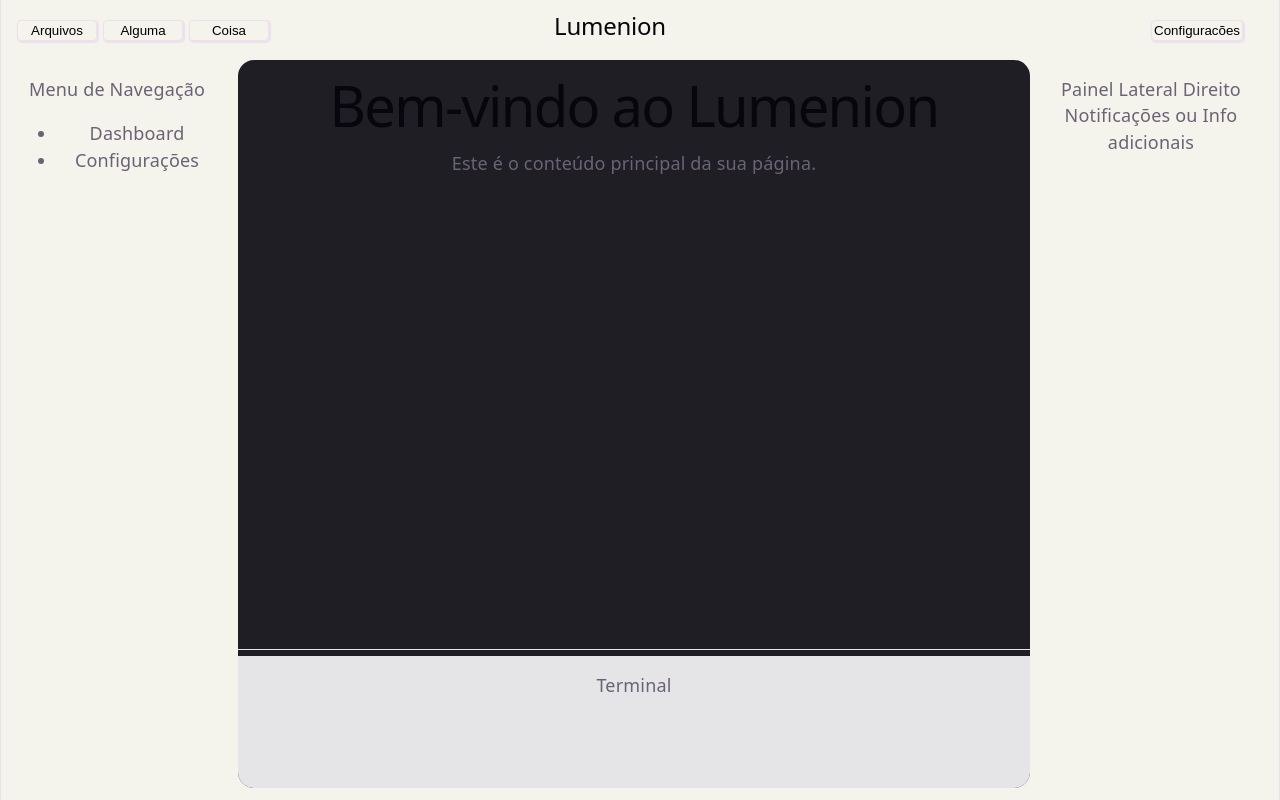
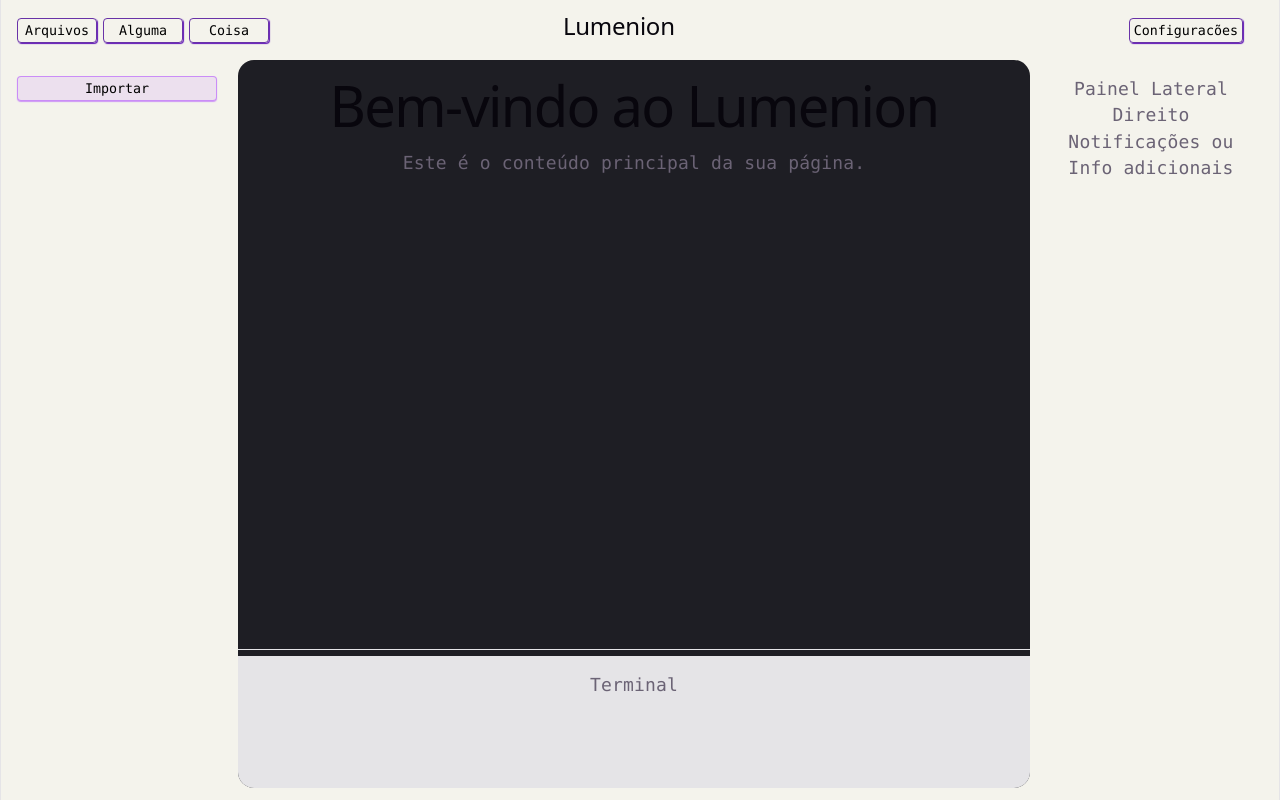
Before and after one commit to CarlosEduardS/Lumenion, a React (Vite) app in the folder frontend/: page / in a window 1280 px wide. Built offline with nearby package versions, Linux system fonts and the light colour scheme.

Commit message:
feat: adicionar axios como dependência e implementar função de importação no HomePage

```diff
--- a/frontend/package.json
+++ b/frontend/package.json
@@ -10,6 +10,7 @@
     "preview": "vite preview"
   },
   "dependencies": {
+    "axios": "^1.18.1",
     "react": "^19.2.7",
     "react-dom": "^19.2.7"
   },
--- a/frontend/src/components/layout/simple-layout/simple-layout.css
+++ b/frontend/src/components/layout/simple-layout/simple-layout.css
@@ -1,3 +1,7 @@
+* {
+    font-family:  var(--mono);
+}
+
 .background {
     width: 100%;
     height: 100vh;
@@ -27,6 +31,8 @@ header {
 }
 
 .left-bar, .right-bar {
+    display: flex;
+    flex-direction: column;
     padding: 16px;
     background-color: transparent;
     height: 100%;
@@ -86,10 +92,16 @@ header {
 }
 
 button {
-    padding: 2px;
+    min-width: 80px;
     background-color: transparent;
-    border: 1px solid var(--accent-bg);
-    box-shadow: var(--accent-bg) 1px 1px 1px 1px;
+    border: 1px solid rgba(84, 21, 157, 0.865);
+    box-shadow: 1px 1px 1px rgb(97, 21, 184);
     border-radius: 4px;
-    min-width: 80px;
+    padding: 4px;
+
+    transition: all 0.3s ease;
 }
+
+button:hover {
+    background-color: rgba(119, 0, 255, 0.158);
+}
--- a/frontend/src/pages/HomePage/home.css
+++ b/frontend/src/pages/HomePage/home.css
@@ -8,9 +8,19 @@
 
 h2 {
     flex-grow: 1;
-    margin-right: 200px;
+    margin-right: 160px;
 }
 
 .right-button {
     margin-right: 20px;
 }
+
+.left-bar > button {
+    background-color: var(--accent-bg);
+    border-color: var(--accent-border);
+    box-shadow: 0 1px 1px var(--accent-border);
+}
+
+.left-bar > button:hover {
+    filter: brightness(1.2);
+}
--- a/frontend/src/pages/HomePage/home.tsx
+++ b/frontend/src/pages/HomePage/home.tsx
@@ -1,7 +1,16 @@
+import { useEffect, useState } from "react";
+import axios from "axios";
+
 import SimpleLayout from '../../components/layout/simple-layout/simple-layout'
 import './home.css'
 
+function ImportProject() {
+
+}
+
 export default function HomePage() {
+  const [project, serProject] = useState([])
+
   return (
     <SimpleLayout
       HeaderContent={
@@ -16,13 +25,7 @@ export default function HomePage() {
         </>
       }
       LeftContent={
-        <div className="home-left">
-          <p>Menu de Navegação</p>
-          <ul>
-            <li>Dashboard</li>
-            <li>Configurações</li>
-          </ul>
-        </div>
+        <button onClick={ImportProject}>Importar</button>
       }
       MainContent={
         <div className="home-main">
```
Also changed, not shown: 1 other file (tests, documents, lock files or other folders).
